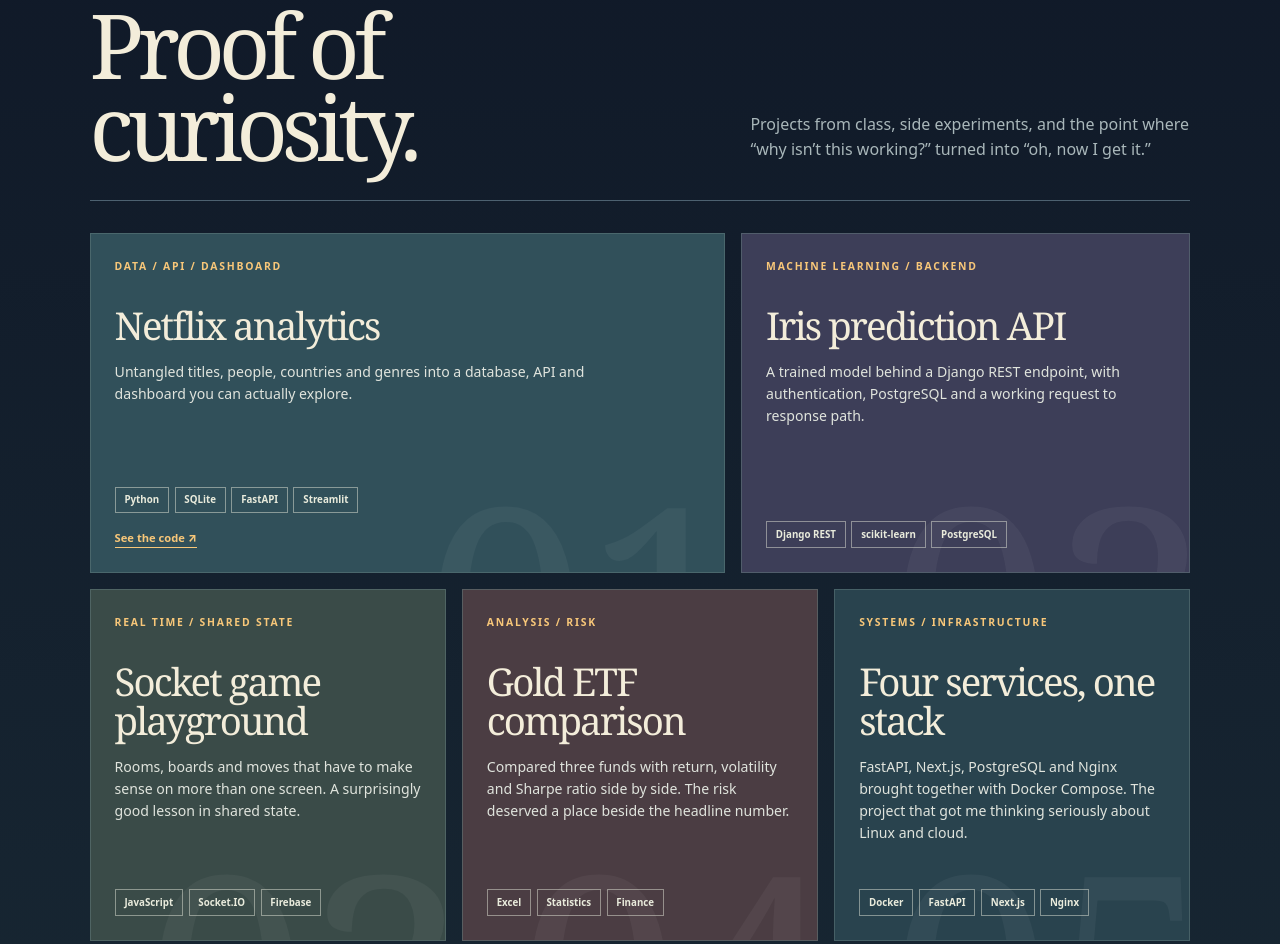
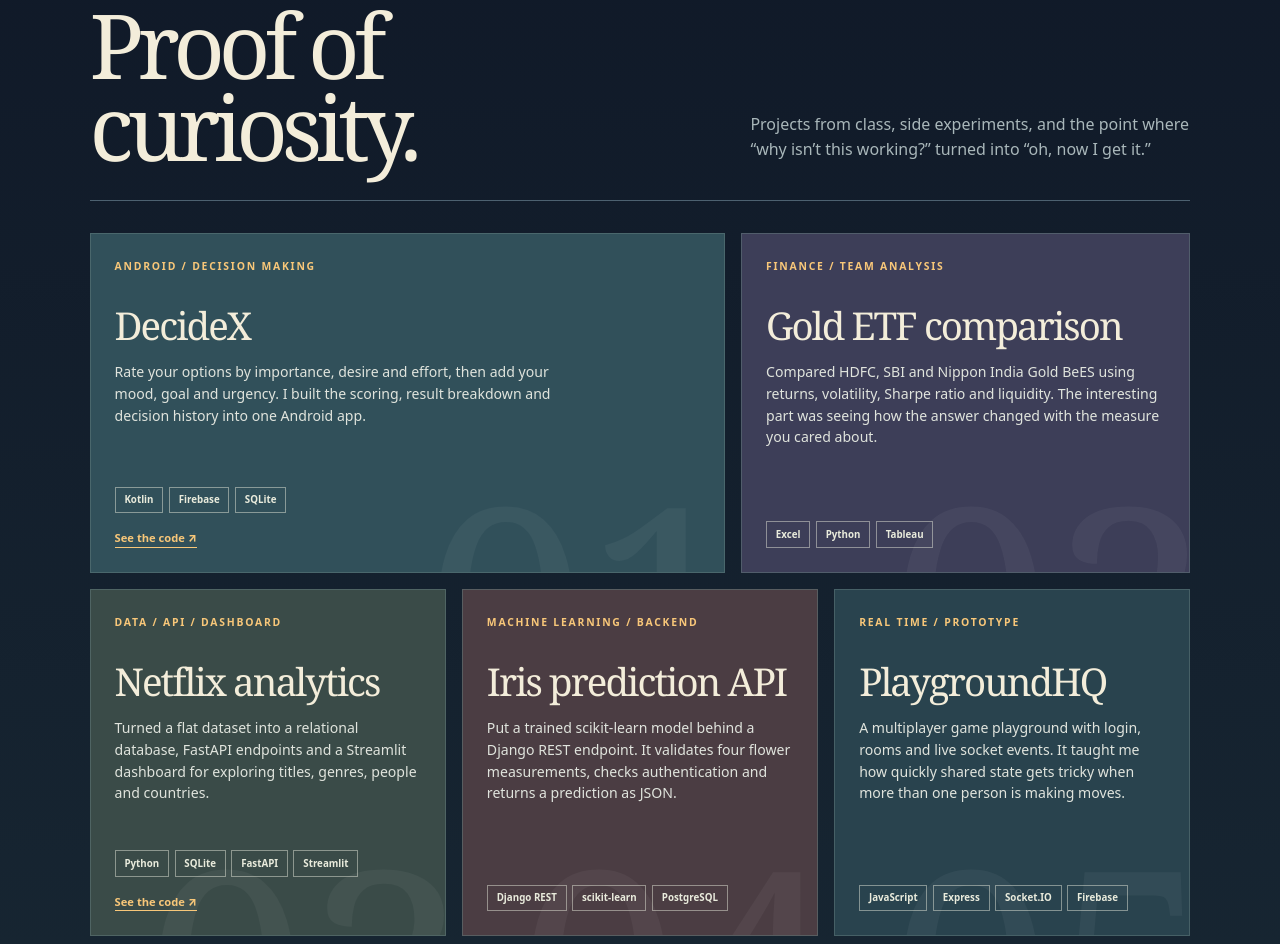
Before and after one commit to RyanCfe/Personal_Portfolio, a website: page index.html in a window 1280 px wide. Shown: the part 1109-2053 px from the top of the page. Drawn offline with Linux system fonts and the light colour scheme.

Commit message:
Update index.html

```diff
--- a/index.html
+++ b/index.html
@@ -21,7 +21,7 @@
       <div class="hero-content">
         <p class="eyebrow">Mumbai, 2026 / Somewhere between work and wonder</p>
         <h1 id="hero-title">Come<br><em>take a walk.</em></h1>
-        <p class="intro">I’m Ryan. I build things with data and code, keep asking what happens behind the screen, and never seem to run out of stories I want to talk about.</p>
+        <p class="intro">I’m Ryan, a Data Science student in Mumbai. I’ve put my projects here, along with a whole separate shelf for the films, books, games and music I love.</p>
         <div class="hero-actions"><a class="button button-primary desktop-explore" href="#world">Explore the world <span>↘</span></a><a class="button button-primary mobile-explore" href="#mobile-world">Explore the world <span>↘</span></a><a class="button button-ghost" href="#work">I’m here for the work ↗</a></div>
       </div>
       <div class="scene" id="world" tabindex="0" aria-label="Explore four landmarks. Click a building, or use left and right arrows to move Ryan and Enter to visit the nearest place.">
@@ -90,11 +90,11 @@
     <section class="section work-section" id="work" aria-labelledby="work-heading"><div class="section-shell">
       <p class="eyebrow reveal">The archive / selected work</p><div class="section-heading reveal"><h2 id="work-heading">Proof of<br>curiosity.</h2><p>Projects from class, side experiments, and the point where “why isn’t this working?” turned into “oh, now I get it.”</p></div>
       <div class="project-grid">
-        <article class="project reveal" data-no="01"><span class="type">Data / API / Dashboard</span><h3>Netflix analytics</h3><p>Untangled titles, people, countries and genres into a database, API and dashboard you can actually explore.</p><div class="tags"><span>Python</span><span>SQLite</span><span>FastAPI</span><span>Streamlit</span></div><a href="https://github.com/RyanCfe/Netflix-analytics-dashboard" target="_blank" rel="noopener noreferrer">See the code ↗</a></article>
-        <article class="project reveal" data-no="02"><span class="type">Machine learning / Backend</span><h3>Iris prediction API</h3><p>A trained model behind a Django REST endpoint, with authentication, PostgreSQL and a working request to response path.</p><div class="tags"><span>Django REST</span><span>scikit-learn</span><span>PostgreSQL</span></div></article>
-        <article class="project reveal" data-no="03"><span class="type">Real time / Shared state</span><h3>Socket game playground</h3><p>Rooms, boards and moves that have to make sense on more than one screen. A surprisingly good lesson in shared state.</p><div class="tags"><span>JavaScript</span><span>Socket.IO</span><span>Firebase</span></div></article>
-        <article class="project reveal" data-no="04"><span class="type">Analysis / Risk</span><h3>Gold ETF comparison</h3><p>Compared three funds with return, volatility and Sharpe ratio side by side. The risk deserved a place beside the headline number.</p><div class="tags"><span>Excel</span><span>Statistics</span><span>Finance</span></div></article>
-        <article class="project reveal" data-no="05"><span class="type">Systems / Infrastructure</span><h3>Four services, one stack</h3><p>FastAPI, Next.js, PostgreSQL and Nginx brought together with Docker Compose. The project that got me thinking seriously about Linux and cloud.</p><div class="tags"><span>Docker</span><span>FastAPI</span><span>Next.js</span><span>Nginx</span></div></article>
+        <article class="project reveal" data-no="01"><span class="type">Android / Decision making</span><h3>DecideX</h3><p>Rate your options by importance, desire and effort, then add your mood, goal and urgency. I built the scoring, result breakdown and decision history into one Android app.</p><div class="tags"><span>Kotlin</span><span>Firebase</span><span>SQLite</span></div><a href="https://github.com/RyanCfe/DecideX" target="_blank" rel="noopener noreferrer">See the code ↗</a></article>
+        <article class="project reveal" data-no="02"><span class="type">Finance / Team analysis</span><h3>Gold ETF comparison</h3><p>Compared HDFC, SBI and Nippon India Gold BeES using returns, volatility, Sharpe ratio and liquidity. The interesting part was seeing how the answer changed with the measure you cared about.</p><div class="tags"><span>Excel</span><span>Python</span><span>Tableau</span></div></article>
+        <article class="project reveal" data-no="03"><span class="type">Data / API / Dashboard</span><h3>Netflix analytics</h3><p>Turned a flat dataset into a relational database, FastAPI endpoints and a Streamlit dashboard for exploring titles, genres, people and countries.</p><div class="tags"><span>Python</span><span>SQLite</span><span>FastAPI</span><span>Streamlit</span></div><a href="https://github.com/RyanCfe/Netflix-analytics-dashboard" target="_blank" rel="noopener noreferrer">See the code ↗</a></article>
+        <article class="project reveal" data-no="04"><span class="type">Machine learning / Backend</span><h3>Iris prediction API</h3><p>Put a trained scikit-learn model behind a Django REST endpoint. It validates four flower measurements, checks authentication and returns a prediction as JSON.</p><div class="tags"><span>Django REST</span><span>scikit-learn</span><span>PostgreSQL</span></div></article>
+        <article class="project reveal" data-no="05"><span class="type">Real time / Prototype</span><h3>PlaygroundHQ</h3><p>A multiplayer game playground with login, rooms and live socket events. It taught me how quickly shared state gets tricky when more than one person is making moves.</p><div class="tags"><span>JavaScript</span><span>Express</span><span>Socket.IO</span><span>Firebase</span></div></article>
       </div>
     </div></section>
     <section class="section story-section" id="stories" aria-labelledby="story-heading"><div class="section-shell">
```
